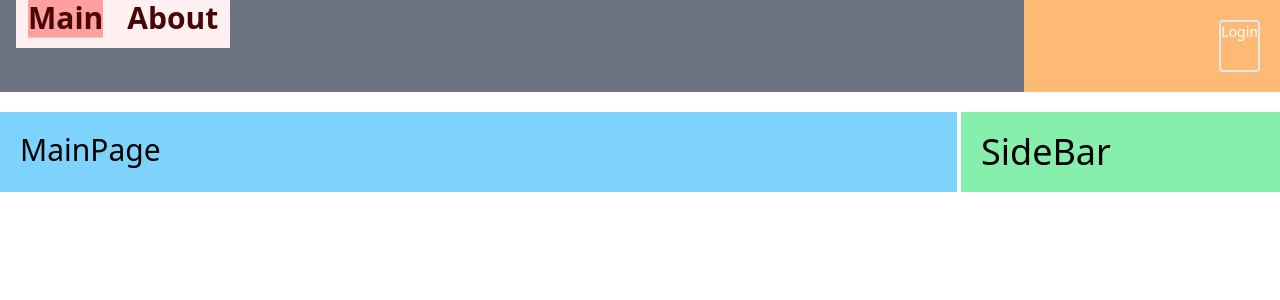
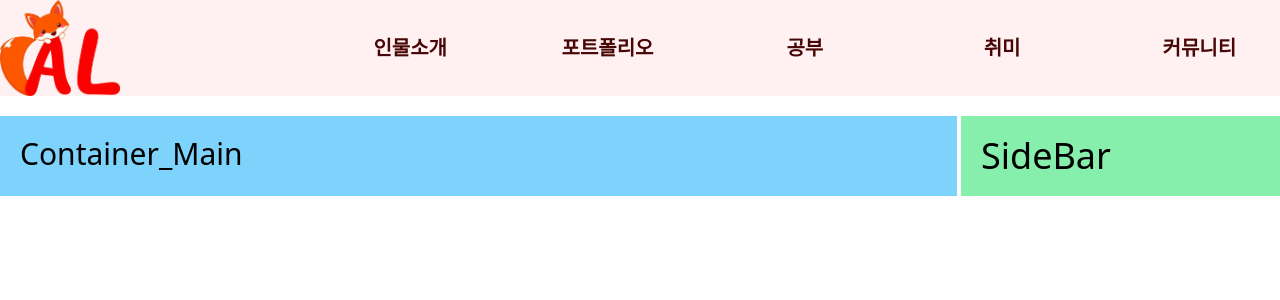
Before and after one commit to AhriIsLove/Blog, a React (Create React App) app in the folder front/: page / in a window 1280 px wide. Shown: the top 300 px of the page. Built offline with nearby package versions, Linux system fonts and the light colour scheme.

Commit message:
css logo, menu update
CSS
- 로고 추가
- 메뉴 애니메이션 추가

```diff
--- a/front/src/components/BasicMenu.js
+++ /dev/null
@@ -1,29 +0,0 @@
-import { Link } from "react-router-dom";
-import '../index.css';
-
-const BasicMenu = () => {
-    return (
-        <nav id="navbar" className="flex bg-blue-300">
-            <div className="w-4/5 bg-gray-500">
-                <ul className="flex p-4 text-white font-bold">
-                    <li className="menu">
-                        <span className="ani_line">
-                            <Link to={'/'}>Main</Link>
-                        </span>
-                    </li>
-                    <li className="menu">
-                        <Link to={'/about'}>About</Link>
-                    </li>
-                </ul>
-            </div>
-            {/* justify-end : flex 종료 */}
-            <div className="w-1/5 flex justify-end bg-orange-300 p-4 font-medium">
-                <div className="text-white text-sm m-1 rounded border-2">
-                    Login
-                </div>
-            </div>
-        </nav>
-    )
-}
-
-export default BasicMenu;
--- a/front/src/index.css
+++ b/front/src/index.css
@@ -2,17 +2,54 @@
 @tailwind components;
 @tailwind utilities;
 @config "../tailwind.config.js";
-/* @import './tailwindAnimation.css'; */
 
+
+
+/* 애니메이션 참고 영상
+https://www.youtube.com/watch?v=iW-PSTzvVNQ&t=368s */
 /* https://tailwindcss.com/plus/ui-blocks */
 
 @layer components {
-    .menu {
-        @apply bg-myMainColor-50 text-myMainColor-950 p-3 text-3xl text-center animate-slideDown
+    .header{
+        @apply flex items-center gap-3
+        h-16 md:h-20 lg:h-24
     }
 
-    .menu .ani_line {
-        @apply bg-myMainColor-300 h-1
+    .logo {
+        /* object-contain : 이미지 잘림 없이 채우기
+        h-full : height에 맞춰서 */
+        @apply object-contain
+        h-full w-auto
     }
 
+    /* md가 발동되면 햄부기로 합쳐버리자 */
+    .menu {
+        /*
+        flex items-center justify-center : 내용물을 가운데로
+        ml-auto : left margin auto */
+        @apply ml-auto gap-3 md:gap-6 lg:gap-9 flex items-center justify-center
+        h-full w-full
+    }
+    .menu .content {
+        /*
+        relative : 자식태그가 absolute 사용하게 함
+        - absolute : top,bottom,left,right가 부모기준으로 작동하게 함(default:html기준)
+        flex-1 :
+        cursor-pointer : 마우스 오버시 손가락 포인터 커서 표시 */
+        @apply relative h-full flex items-center justify-center flex-1
+        text-[clamp(0.75rem,2vw,1.25rem)] font-extrabold text-myMainColor-950
+        cursor-pointer
+    }
+    .menu .ani_line {
+        /*
+        transition-all : 모든 속성에 대해 transition 적용
+        duration-300 : 	300ms 동안 애니메이션
+        left-0 top-[0%] : 시작 위치(-20% 안보임)
+        w-[100%] h-[5px] : 라인 크기
+        group-hover:top-[100%] : 끝 위치(120% 안보임)
+        */
+        /* @apply absolute left-0 top-[0%] w-[100%] h-[5px] opacity-0 bg-blue-600 transition-all duration-300 rounded-full */
+        @apply absolute left-0 top-[0%] w-[100%] h-[5px]
+        opacity-0 bg-myMainColor-300
+    }
 }
--- a/front/src/layouts/BasicLayout.js
+++ b/front/src/layouts/BasicLayout.js
@@ -1,11 +1,11 @@
-import BasicMenu from "../components/BasicMenu";
+import Header_Main from "../pages/Header_Main";
 
 const BasicLayout = ({ children }) => {
     return (
         <>
-            {/* 기존 헤더 대신 BasicMenu */}
-            <div>
-                <BasicMenu></BasicMenu>
+            {/* 기존 헤더 대신 Header_Main */}
+            <div className="bg-myMainColor-50">
+                <Header_Main></Header_Main>
             </div>
 
             {/*
--- a/front/src/pages/MainPage.js
+++ b/front/src/pages/Container_Main.js
@@ -1,11 +1,11 @@
 import BasicLayout from "../layouts/BasicLayout";
 
-const MainPage = () => {
+const Container_Main = () => {
     //화면 리턴
     return (
         <BasicLayout>
             {/* children */}
-            <div className="text-3xl">MainPage</div>
+            <div className="text-3xl">Container_Main</div>
             {/* <div class="bg-white">
                 <header class="absolute inset-x-0 top-0 z-50">
                     <nav class="flex items-center justify-between p-6 lg:px-8" aria-label="Global">
@@ -95,4 +95,4 @@ const MainPage = () => {
     );
 }
 
-export default MainPage;
+export default Container_Main;
--- /dev/null
+++ b/front/src/pages/Header_Main.js
@@ -0,0 +1,74 @@
+// import { Link } from "react-router-dom";
+import '../index.css';
+import '../App.css';
+
+// 이미지
+import logo from '../images/logo.png';//로고
+
+// 헤더
+const Header_Main = () => {
+    return (
+        <div className='header'>
+            {/* 로고 */}
+            <img alt="logo" src={logo} className="logo"></img>
+
+            {/* 메뉴 */}
+            <nav className='menu'>
+                {/*
+                group : group-hover 제어용
+                - 자식태그가 group-hover사용 가능하게 함
+                - group-hover:w-full : hover시 w-full 적용 */}
+                <div className="content"/> {/* 공백 */}
+                <div className="content group">
+                    인물소개
+                    <span className="ani_line group-hover:animate-slideDown"></span>
+                </div>
+                <div className="content group">
+                    포트폴리오
+                    <span className="ani_line group-hover:animate-slideDown"></span>
+                </div>
+                <div className="content group">
+                    공부
+                    <span className="ani_line group-hover:animate-slideDown"></span>
+                </div>
+                <div className="content group">
+                    취미
+                    <span className="ani_line group-hover:animate-slideDown"></span>
+                </div>
+                <div className="content group">
+                    커뮤니티
+                    <span className="ani_line group-hover:animate-slideDown"></span>
+                </div>
+            </nav>
+        </div>
+
+
+
+
+        // <nav id="navbar" className="flex bg-blue-300">
+        //     <div className="w-4/5 bg-gray-500">
+        //         <ul className="flex p-4 text-white font-bold">
+        //             <button className="relative px-8 py-3 bg-white border-2 border-black text-black font-semibold rounded overflow-hidden cursor-pointer">
+        //                 <span className="absolute inset-0 bg-black translate-y-[-100%] group-hover:translate-y-0 transition-transform duration-300 z-0">
+        //                     {/* <Link className="content" to={'/'}>Main</Link> */}
+        //                 </span>
+        //                 <span className="relative z-10 group-hover:text-white transition-colors duration-300">
+        //                     Main
+        //                 </span>
+        //             </button>
+        //             <li className="menu">
+        //                 <Link to={'/about'}>About</Link>
+        //             </li>
+        //         </ul>
+        //     </div>
+        //     {/* justify-end : flex 종료 */}
+        //     <div className="w-1/5 flex justify-end bg-orange-300 p-4 font-medium">
+        //         <div className="text-white text-sm m-1 rounded border-2">
+        //             Login
+        //         </div>
+        //     </div>
+        // </nav>
+    )
+}
+
+export default Header_Main;
--- a/front/src/router/root.js
+++ b/front/src/router/root.js
@@ -5,7 +5,7 @@ import { createBrowserRouter } from "react-router-dom";
 //로딩 페이지 생성
 const Loading = <div>Loading...</div>
 //메인 페이지 가져오기
-const Main = lazy(() => import("../pages/MainPage"));
+const Container_Main = lazy(() => import("../pages/Container_Main"));
 const About = lazy(() => import("../pages/AboutPage"));
 
 //createBrowserRouter : DispatcherServlet의 Controller 같은 친구
@@ -14,7 +14,7 @@ const root = createBrowserRouter([
         //path : @mapping 같은 친구
         path:"",
         //element : return 같은 친구
-        element:<Suspense fallback={Loading}><Main></Main></Suspense>
+        element:<Suspense fallback={Loading}><Container_Main></Container_Main></Suspense>
         //Suspense : 로딩창 구현 및 로딩 개선
         // - fallback : 로딩창 호출
         // - lazy : 로딩 개선
--- a/front/src/tailwindAnimation.js
+++ b/front/src/tailwindAnimation.js
@@ -1,7 +1,17 @@
 const keyframes = {
   slideDown: {
-    '0%': {transform: 'translateY(-100%)'},
-    '100%': {transform: 'translateY(100%)'},
+    '0%': {
+      opacity:0,
+      top: '0%',
+    },
+    '99%': {
+      opacity:100,
+      top: '100%',
+    },
+    '100%': {
+      opacity:0,
+      top: '100%',
+    },
   },
   fadeIn: {
     '0%': { opacity: '0' },
@@ -14,7 +24,7 @@ const keyframes = {
 };
 
 const animation = {
-  slideDown: 'slideDown 1s linear infinite',
+  slideDown: 'slideDown 0.3s linear forwards',
   fadeIn: 'fadeIn 1s ease-in-out forwards',
   wiggle: 'wiggle 0.5s ease-in-out infinite',
 };
```
Also changed, not shown: front/src/images/logo.png (added).
